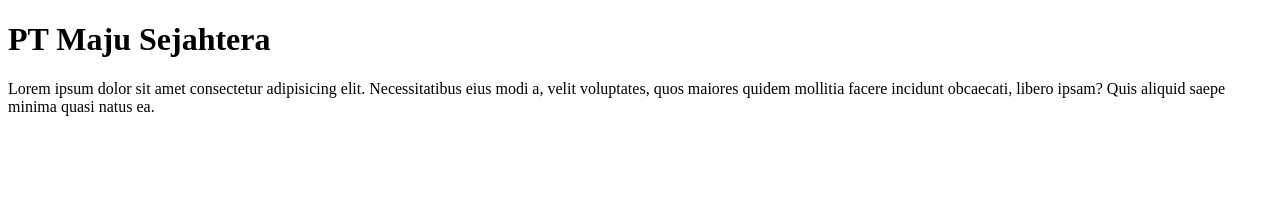
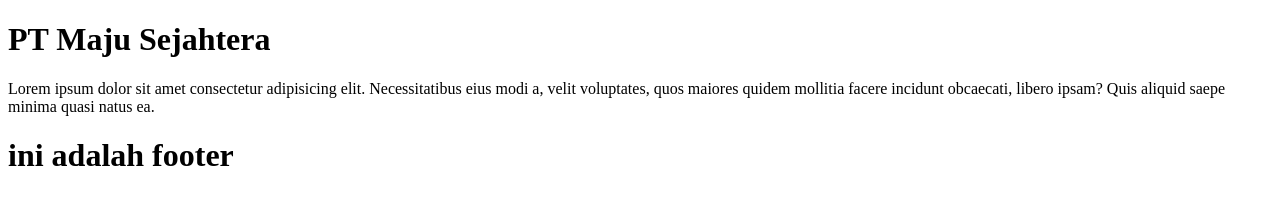
Before and after one commit to 1RYouka/Learning01, a plain HTML site: page index.html in a window 1280 px wide. Drawn offline with Linux system fonts and the light colour scheme.

Commit message:
membuat halaman hompage dan style awal1

```diff
--- a/index.html
+++ b/index.html
@@ -9,9 +9,13 @@
         <h1>PT Maju Sejahtera</h1>
 
         <div>
-      Lorem ipsum dolor sit amet consectetur adipisicing elit. Necessitatibus eius modi
-      a, velit voluptates, quos maiores quidem mollitia facere incidunt obcaecati, libero
-      ipsam? Quis aliquid saepe minima quasi natus ea.
+            Lorem ipsum dolor sit amet consectetur adipisicing elit. Necessitatibus eius
+            modi a, velit voluptates, quos maiores quidem mollitia facere incidunt
+            obcaecati, libero ipsam? Quis aliquid saepe minima quasi natus ea.
         </div>
+
+        <footer>
+            <h1>ini adalah footer</h1>
+        </footer>
     </body>
 </html>
```
Lines whose indentation alone changed are shown as unchanged.
